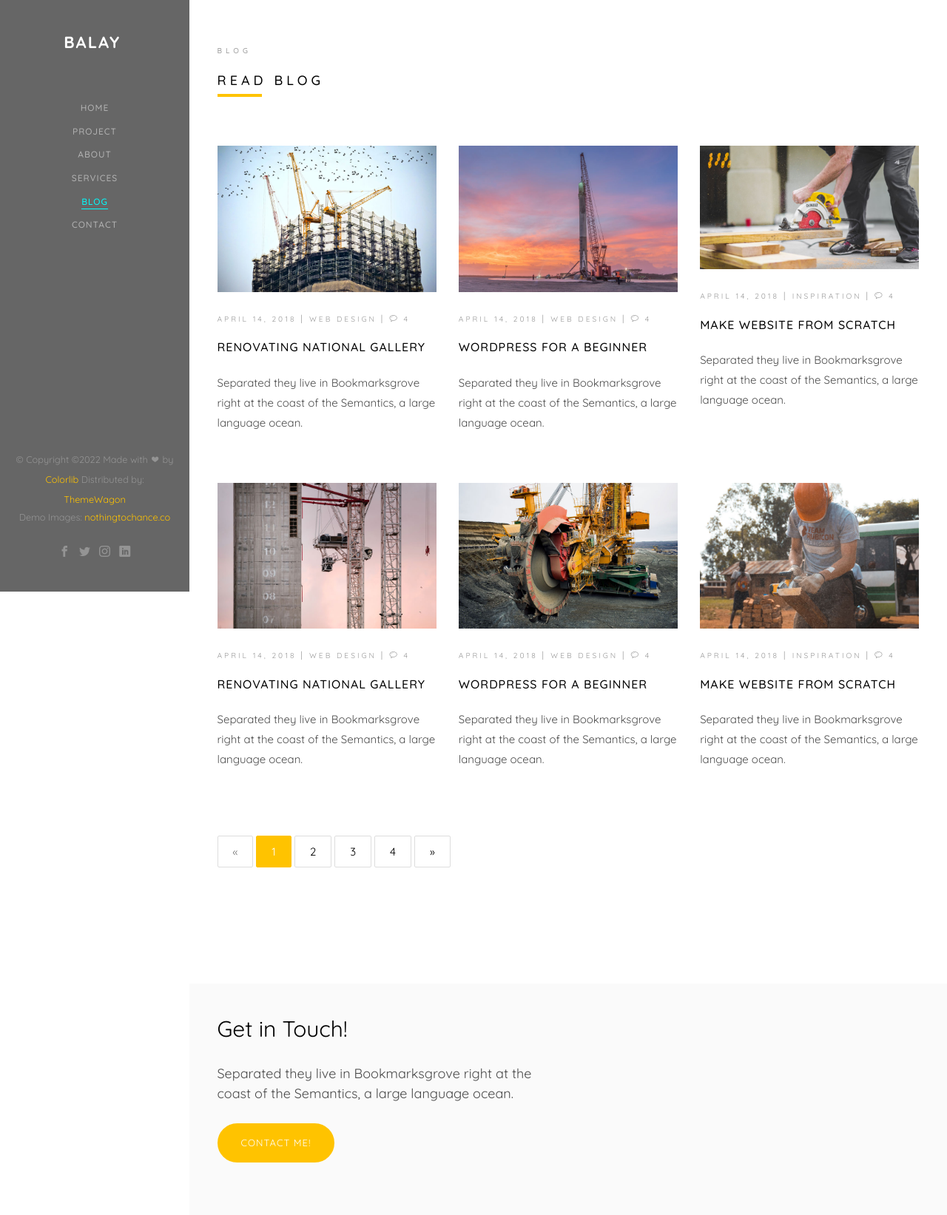
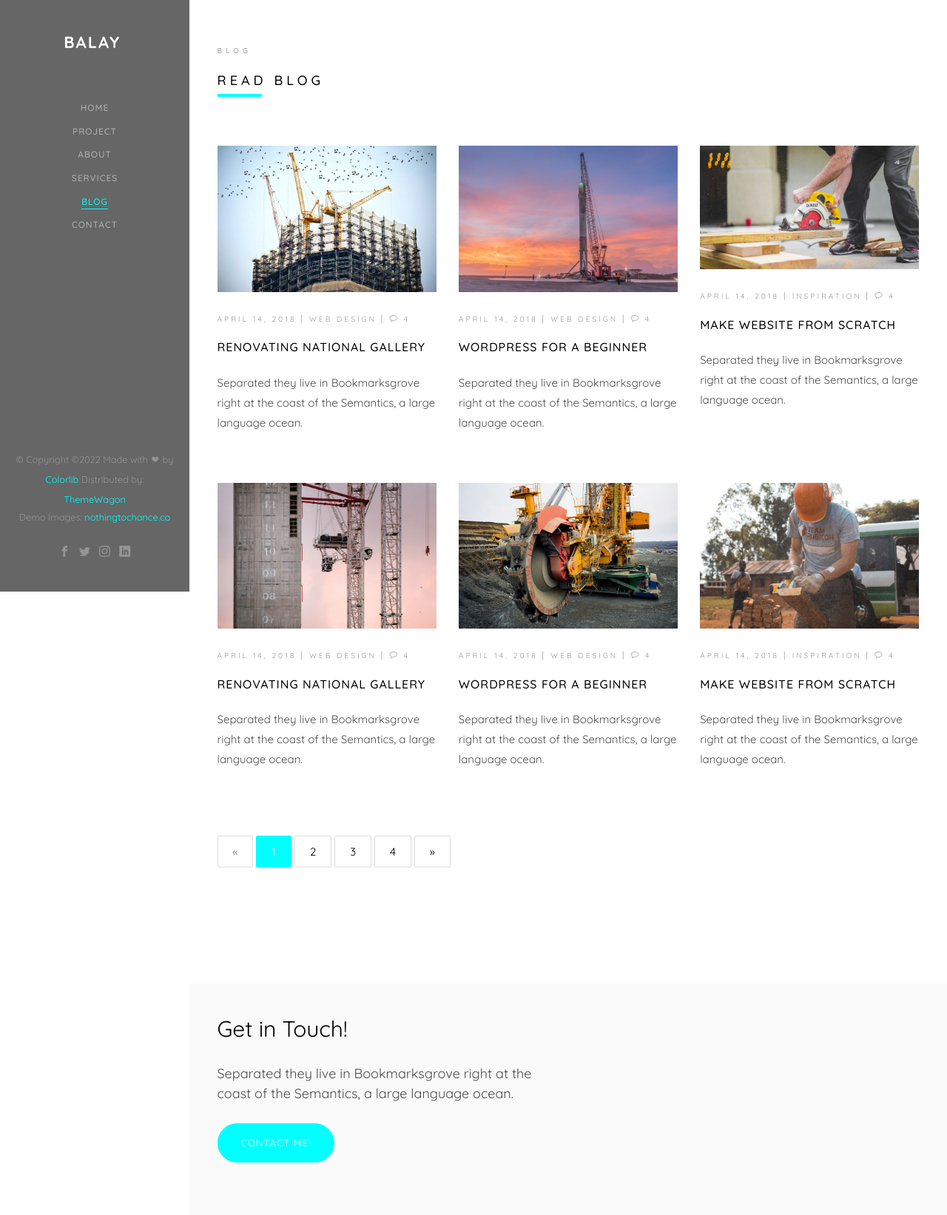
Before and after one commit to GleysonAndrade/home_improvements, a PHP site: page /blog.php in a window 1280 px wide. Shown: the whole page at 74% size. Run offline with PHP 8.4, Linux system fonts and the light colour scheme; some web fonts are replaced.

Commit message:
changing colors

```diff
--- a/assets/css/style.css
+++ b/assets/css/style.css
@@ -22,12 +22,12 @@ body {
       font-size: 16px; } }
 
 a {
-  color: #FFC300;
+  color: #01ffff;
   -webkit-transition: 0.5s;
   -o-transition: 0.5s;
   transition: 0.5s; }
   a:hover, a:active, a:focus {
-    color: #FFC300;
+    color: #01ffff;
     outline: none;
     text-decoration: none !important; }
 
@@ -418,7 +418,7 @@ body.offcanvas {
     width: 60px;
     height: 4px;
     content: '';
-    background: #FFC300; }
+    background: #01ffff; }
   .colorlib-heading span {
     display: block; }
   @media screen and (max-width: 768px) {
@@ -957,19 +957,19 @@ body.offcanvas {
         -ms-border-radius: 2px;
         border-radius: 2px; }
       .pagination li a:hover, .pagination li a:focus {
-        background: #FFC300;
+        background: #01ffff;
         color: #fff;
-        border: 1px solid #FFC300; }
+        border: 1px solid #01ffff; }
       @media screen and (max-width: 768px) {
         .pagination li a {
           padding: 7px 15px; } }
     .pagination li.active a {
-      background: #FFC300;
-      border: 1px solid #FFC300 !important; }
+      background: #01ffff;
+      border: 1px solid #01ffff !important; }
       .pagination li.active a:hover, .pagination li.active a:focus {
-        background: #FFC300;
+        background: #01ffff;
         color: #fff;
-        border: 1px solid #FFC300 !important; }
+        border: 1px solid #01ffff !important; }
 
 .btn {
   margin-right: 4px;
@@ -999,18 +999,18 @@ body.offcanvas {
     outline: none !important; }
 
 .btn-primary {
-  background: #FFC300;
+  background: #01ffff;
   color: #fff;
-  border: 2px solid #FFC300; }
+  border: 2px solid #01ffff; }
   .btn-primary:hover, .btn-primary:focus, .btn-primary:active {
     background: #ffc91a !important;
     border-color: #ffc91a !important; }
   .btn-primary.btn-outline {
     background: transparent;
-    color: #FFC300;
-    border: 2px solid #FFC300; }
+    color: #01ffff;
+    border: 2px solid #01ffff; }
     .btn-primary.btn-outline:hover, .btn-primary.btn-outline:focus, .btn-primary.btn-outline:active {
-      background: #FFC300;
+      background: #01ffff;
       color: #fff; }
 
 .btn-success {
```
Also changed, not shown: other parts of assets/css/style.css (+12 -12 lines).
